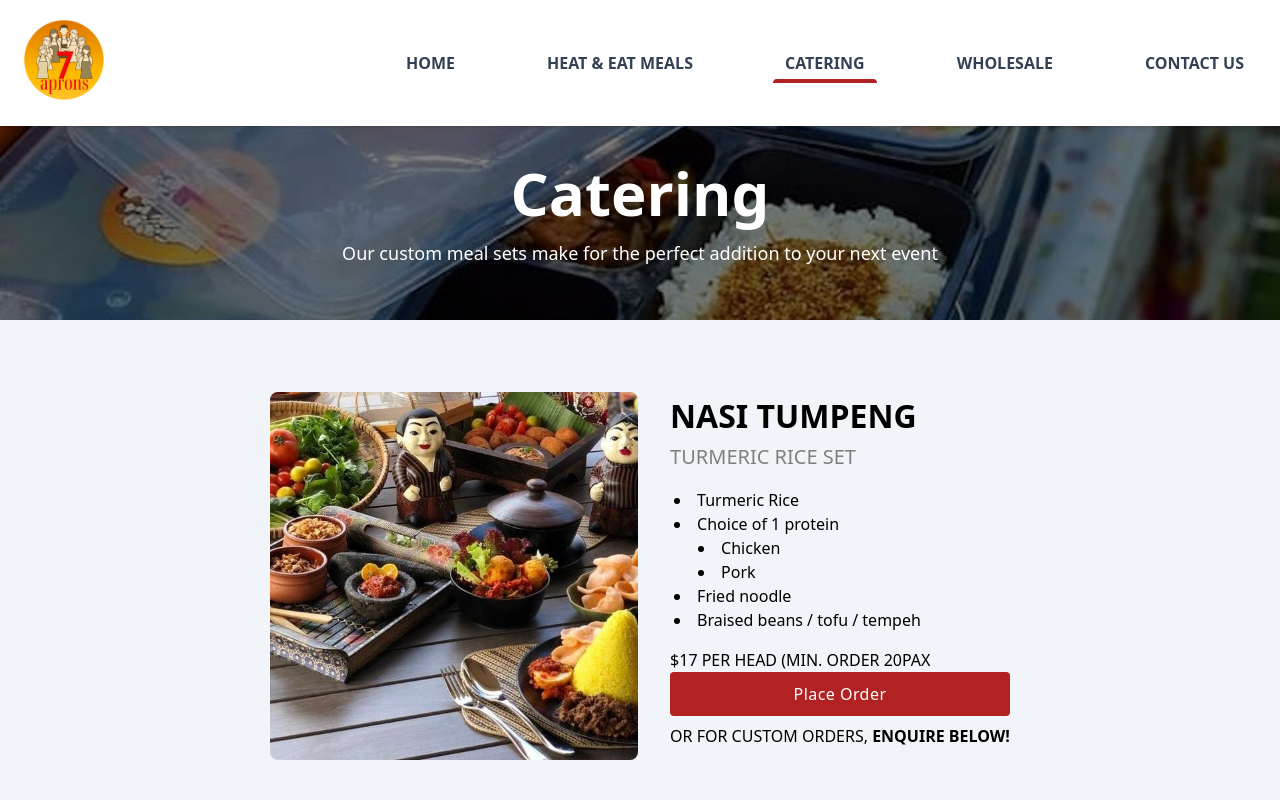
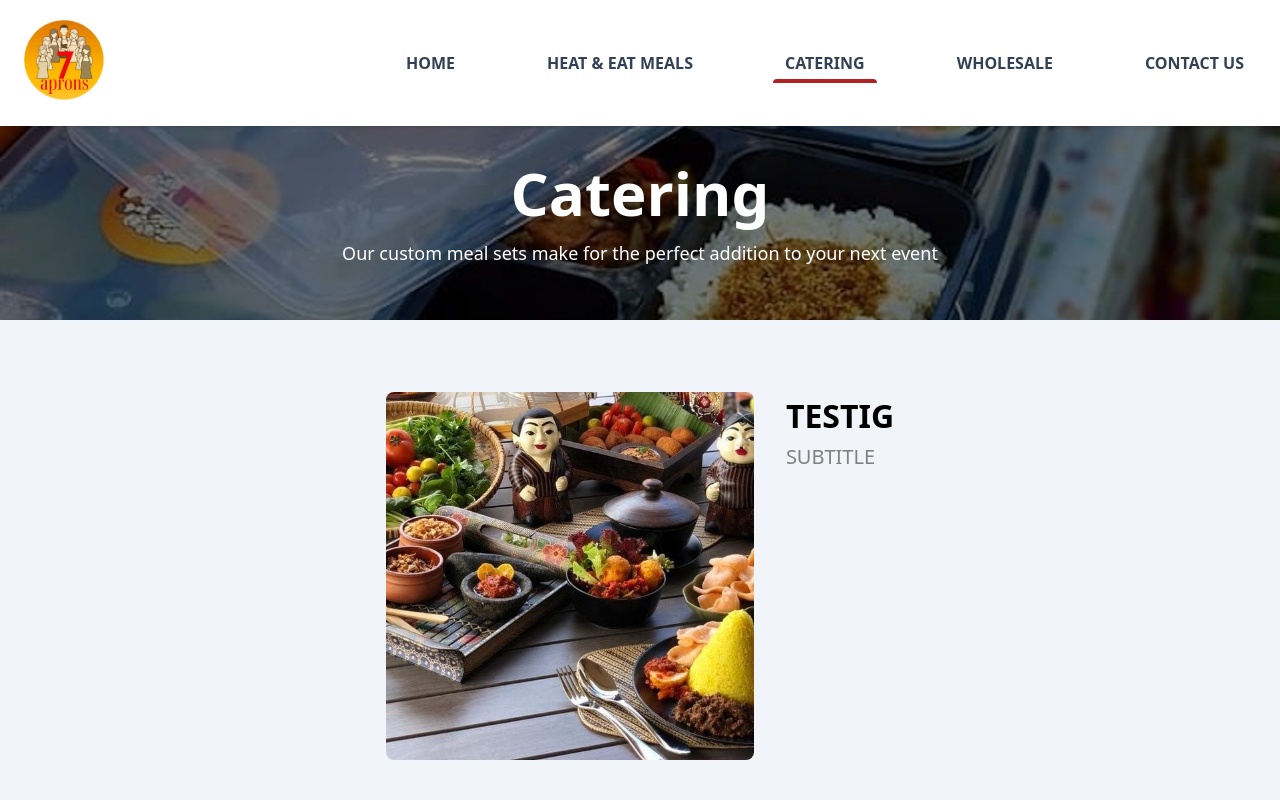
Before and after one commit to timeitel/7aprons-next, a Next.js app: page /catering in a window 1280 px wide. Shown: the top 800 px of the page. Built offline with nearby package versions, Linux system fonts and the light colour scheme.

Commit message:
wip: catering

```diff
--- /dev/null
+++ b/modules/catering/_CateringSet.tsx
@@ -0,0 +1,43 @@
+import { Flex } from "@components/Flex";
+import { useMediaQuery } from "common/hooks";
+import { SetDescription } from "modules/catering/_SetDescription";
+import { FC } from "react";
+
+interface Props {
+  imagePath: string;
+}
+
+export const CateringSet: FC<Props> = ({ imagePath, ...rest }) => {
+  const isDesktop = useMediaQuery({ min: "tablet" });
+
+  return (
+    <Flex
+      style={{
+        padding: "1.5rem",
+        flexDirection: isDesktop ? "row" : "column",
+        justifyContent: "center",
+      }}
+    >
+      <div
+        style={{
+          maxWidth: isDesktop ? "50%" : "100%",
+        }}
+      >
+        <img
+          src={imagePath}
+          className="align-middle"
+          style={{
+            borderRadius: "0.5rem",
+            height: "23rem",
+            width: "23rem",
+            objectFit: "cover",
+          }}
+        />
+      </div>
+
+      <div style={{ marginLeft: isDesktop ? "2rem" : 0 }}>
+        <SetDescription />
+      </div>
+    </Flex>
+  );
+};
--- /dev/null
+++ b/modules/catering/_SetDescription.tsx
@@ -0,0 +1,59 @@
+import { FlexColumn } from "@components/Flex";
+import { FC } from "react";
+
+export const SetDescription: FC = () => {
+  return (
+    <FlexColumn>
+      <h2
+        style={{
+          marginBottom: "0.125rem",
+          fontWeight: 700,
+          fontSize: "2rem",
+          textTransform: "uppercase",
+        }}
+      >
+        testig
+      </h2>
+      <h6
+        style={{
+          marginBottom: "1rem",
+          fontWeight: 500,
+          fontSize: "1.25rem",
+          color: "grey",
+          textTransform: "uppercase",
+        }}
+      >
+        subtitle
+      </h6>
+      <ul
+        style={{
+          listStyleType: "disc",
+          listStylePosition: "inside",
+          paddingLeft: "0.25rem",
+          marginBottom: "1rem",
+        }}
+      >
+        {/* {description.map((x) => (
+          <li key={x.text}>
+            {x.text}
+            {x.children?.length > 0 && (
+              <ul
+                style={{
+                  listStyleType: "disc",
+                  listStylePosition: "inside",
+                  paddingLeft: "0.25rem",
+                  marginLeft: "1.25rem",
+                }}
+              >
+                {x.children.map((x) => (
+                  <li key={x}>{x}</li>
+                ))}
+              </ul>
+            )}
+          </li>
+        ))} */}
+      </ul>
+      {/* <p style={{ marginBottom: "auto" }}>{price}</p> */}
+    </FlexColumn>
+  );
+};
--- a/pages/catering.tsx
+++ b/pages/catering.tsx
@@ -1,5 +1,5 @@
 /* eslint-disable react/jsx-no-target-blank */
-import { CateringSet } from "modules/catering";
+import { CateringSet } from "modules/catering/_CateringSet";
 import { Landing } from "modules/catering/_Landing";
 import { ContactSection, Footer, Navbar } from "modules/home";
 import Head from "next/head";
@@ -23,14 +23,6 @@ export default function Catering() {
         <CateringSet
           imagePath={"images/our-story.jpg"}
           title={"Nasi Tumpeng"}
-          subtitle={"Turmeric Rice Set"}
-          description={[
-            { text: "Turmeric Rice" },
-            { text: "Choice of 1 protein", children: ["Chicken", "Pork"] },
-            { text: "Fried noodle" },
-            { text: "Braised beans / tofu / tempeh" },
-          ]}
-          price={"$17 PER HEAD (MIN. ORDER 20PAX"}
         />
       </div>
       <ContactSection />
```
